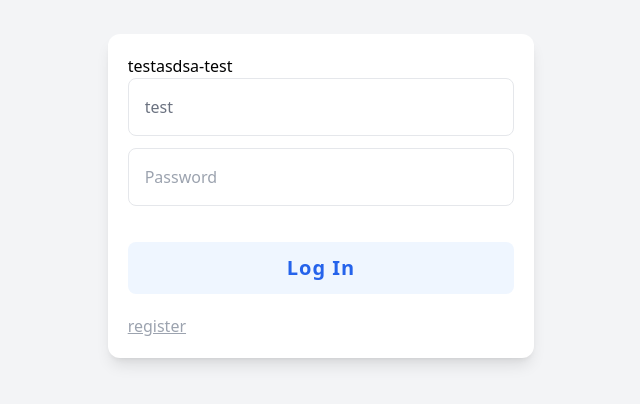
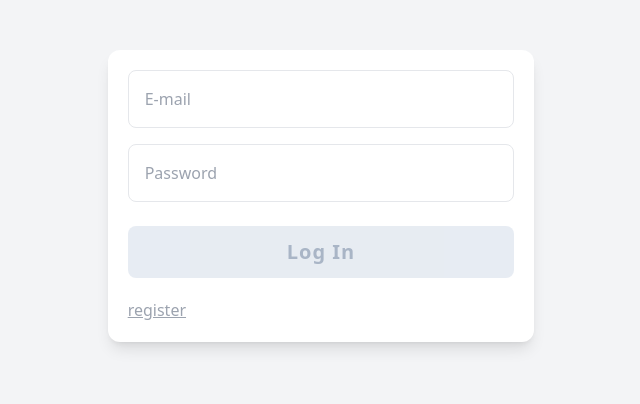
Before and after one commit to halilcn/discovery-react, a React (Create React App) app: page /login in a window 1280 px wide. Shown: the part 204-608 px from the top of the page, without its empty margins (319-959 px from the left). Built offline with nearby package versions, Linux system fonts and the light colour scheme.

Commit message:
update login page

```diff
--- a/package.json
+++ b/package.json
@@ -10,6 +10,7 @@
     "history": "^5.2.0",
     "react": "^17.0.2",
     "react-dom": "^17.0.2",
+    "react-hook-form": "^7.25.0",
     "react-router-dom": "^6.2.1",
     "react-scripts": "5.0.0",
     "web-vitals": "^2.1.4"
--- a/src/components/general/Login.js
+++ b/src/components/general/Login.js
@@ -1,45 +1,71 @@
-import { NavLink } from 'react-router-dom';
+import { NavLink, useNavigate } from 'react-router-dom';
 import { useState, useEffect } from 'react';
+import { useForm } from 'react-hook-form';
 
-export const Login = (props) => {
-  const [test, setTest] = useState('test');
-  const [test2, setTest2] = useState('');
-
-  useEffect(() => {
+/*  useEffect(() => {
     console.log('created edildi');
 
-    /*return () => {
+    return () => {
       alert('component delete ');
-    };*/
+    };
   }, []);
 
   useEffect(() => {
-    console.log('değişti !!');
-    console.log(test);
-  });
+    setTest2(test + 'asdsa');
+  }, [test]);*/
+
+export const Login = (props) => {
+  const [isLoading, setIsLoading] = useState(false);
+  const [loginButtonDisable, setLoginButtonDisable] = useState(false);
+  const { register, handleSubmit, formState: { errors, isValid, isDirty } } = useForm();
+  let history = useNavigate();
+
+  const onSubmit = async (data) => {
+    setIsLoading(true);
+    // Fake login
+    await new Promise((resolve) => setTimeout(resolve, 1000));
+    history('/dashboard');
+  };
 
   useEffect(() => {
-    setTest2(test + 'asdsa');
-  }, [test]);
+    setLoginButtonDisable((!isValid && !isDirty) || isLoading);
+  }, [isValid, isDirty]);
 
   return (
     <div className="bg-gray-100 h-full flex items-center justify-center">
       <div className="bg-white w-1/3 rounded-xl p-5 shadow-lg ">
-        {test2}-
-        {test}
-        <input type="email"
-               value={test}
-               onChange={(e) => {setTest(e.target.value);}}
-               placeholder="E-mail"
-               className="w-full mb-3 p-4 border border-gray-200 rounded-lg text-gray-500 focus:border-gray-300 focus:shadow-md"/>
-        <input type="password" placeholder="Password"
-               className="w-full mb-3 p-4 border border-gray-200 rounded-lg text-gray-500 focus:border-gray-300 focus:shadow-md"/>
-        <div
-          className="text-blue-600 mt-6 py-3 bg-blue-50 text-center mb-5 rounded-lg w-full font-bold text-xl tracking-wider cursor-pointer transition hover:bg-blue-100 hover:-translate-y-1">
-          Log In
-        </div>
+        <form onSubmit={handleSubmit(onSubmit)}>
+          {isLoading}
+          <input
+            className="w-full  p-4 border border-gray-200 rounded-lg text-gray-500 focus:border-gray-300 focus:shadow-md"
+            placeholder="E-mail"
+            {...register('email', {
+              required: 'Email is required',
+              pattern: {
+                value: /^(([^<>()[\]\\.,;:\s@"]+(\.[^<>()[\]\\.,;:\s@"]+)*)|(".+"))@((\[[0-9]{1,3}\.[0-9]{1,3}\.[0-9]{1,3}\.[0-9]{1,3}])|(([a-zA-Z\-0-9]+\.)+[a-zA-Z]{2,}))$/,
+                message: 'Please enter a valid email'
+              }
+            })} />
+          {errors.email ? <div className="bg-red-50 p-3 text-red-500 rounded-lg mt-1">
+            {errors.email?.message}
+          </div> : ''}
+
+          <input
+            className="w-full p-4 mt-4 border border-gray-200 rounded-lg text-gray-500 focus:border-gray-300 focus:shadow-md"
+            placeholder="Password"
+            {...register('password', { required: 'Password is required' })} />
+          {errors.password ? <div className="bg-red-50 p-3 text-red-500 rounded-lg mt-1">
+            {errors.password?.message}
+          </div> : ''}
+
+          <button
+            type="submit"
+            className={` mt-6 py-3 text-center mb-5 rounded-lg w-full font-bold text-xl tracking-wider cursor-pointer transition hover:bg-blue-100 hover:-translate-y-1 ${loginButtonDisable ? 'opacity-80 text-slate-400 bg-slate-200 pointer-events-none' : 'text-blue-600 bg-blue-50'} `}>
+            Log In
+          </button>
+        </form>
         <NavLink to="/register"
-                 className="text-gray-400 underline font-medium ">
+                 className="text-gray-400 underline font-medium hover:text-gray-500">
           register
         </NavLink>
       </div>
```
Also changed, not shown: 1 other file (tests, documents, lock files or other folders).
